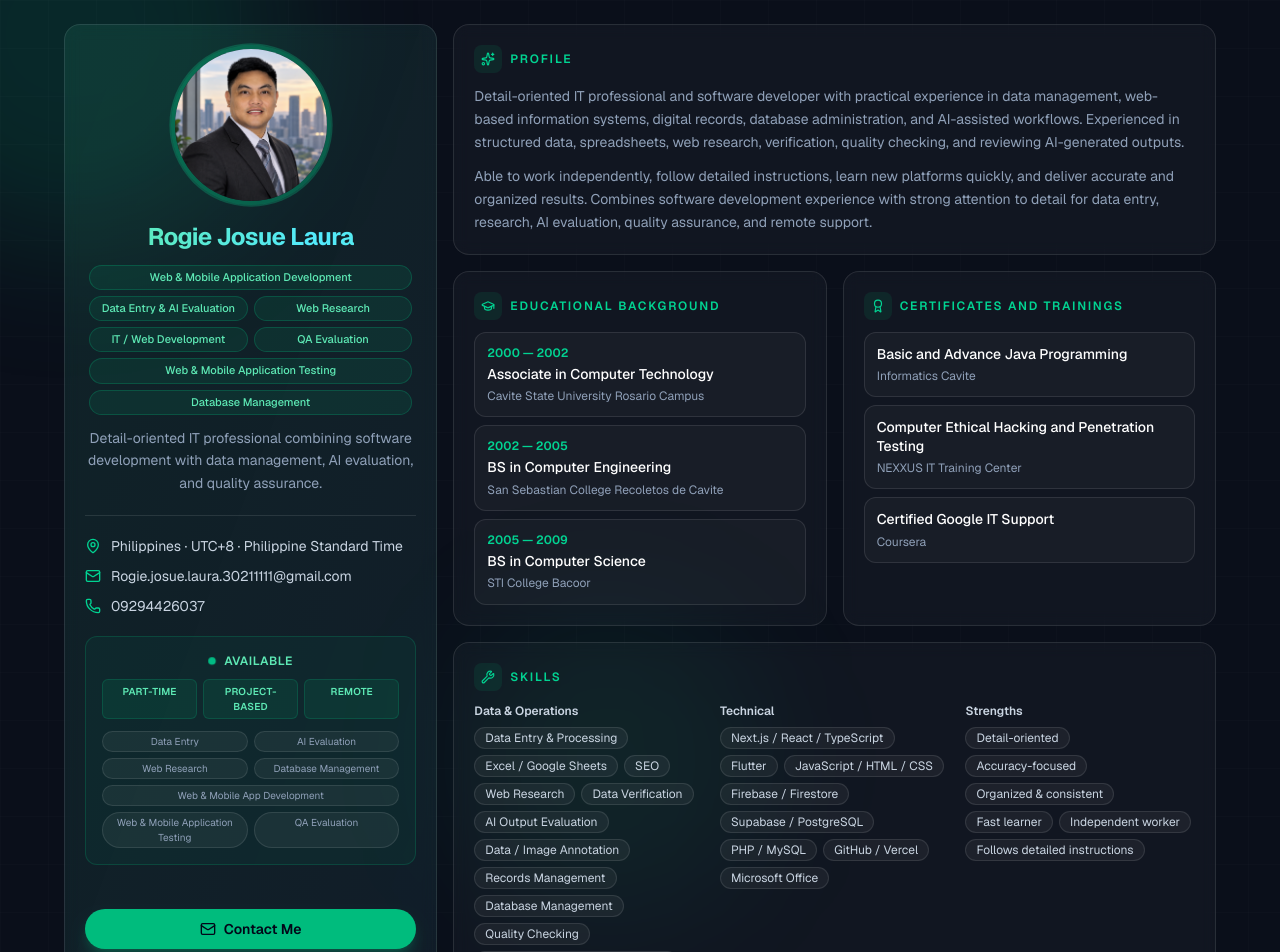
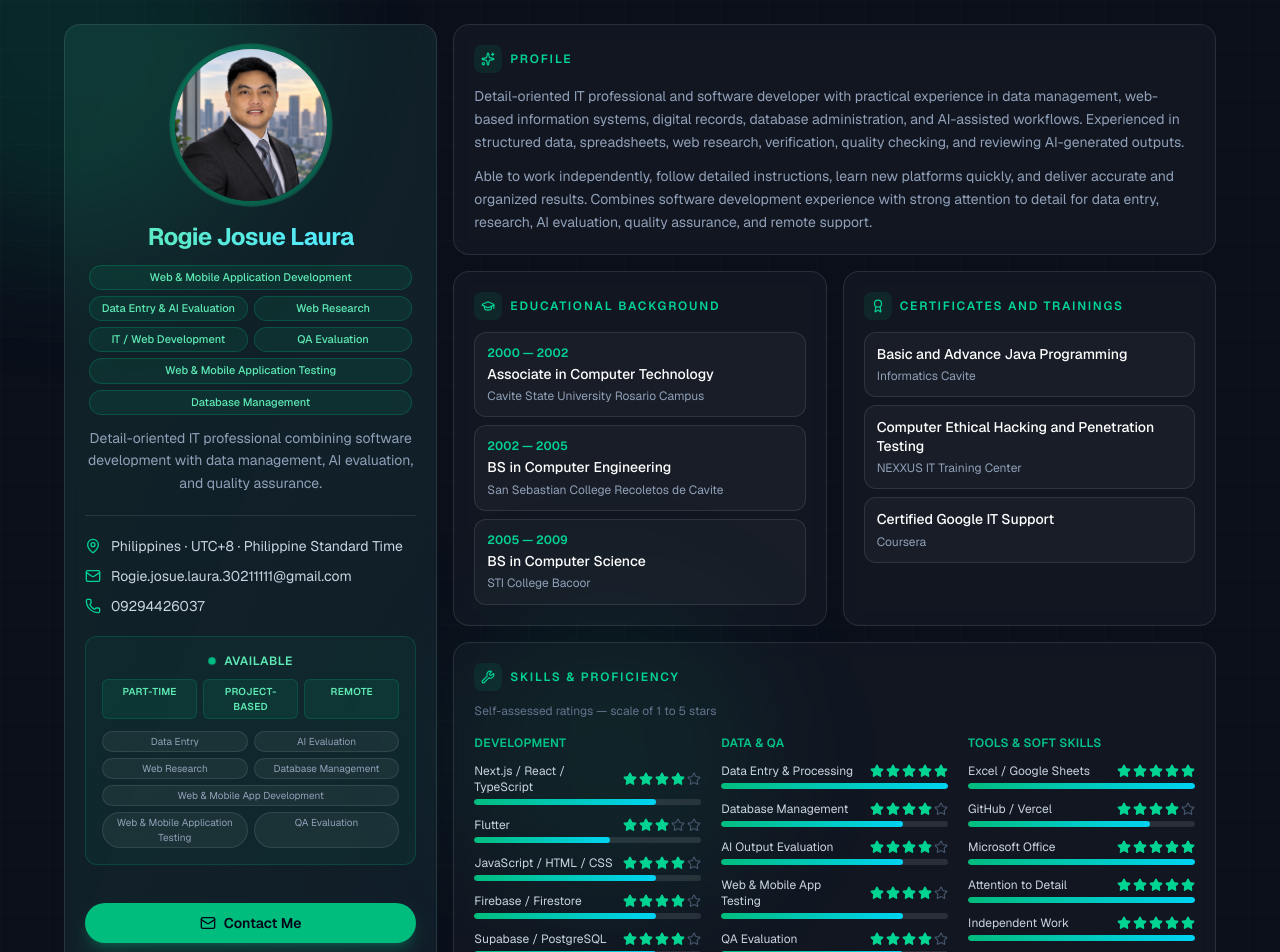
Before and after one commit to Rogie-Laura/portfolio, a Next.js app: page / in a window 1280 px wide. Shown: the top 952 px of the page. Built offline with nearby package versions, Linux system fonts and the light colour scheme.

Commit message:
Add self-assessed skill ratings with star bars
Co-authored-by: Cursor <cursoragent@cursor.com>

```diff
--- a/src/components/BentoPortfolio.tsx
+++ b/src/components/BentoPortfolio.tsx
@@ -10,6 +10,7 @@ import {
   MapPin,
   Phone,
   Sparkles,
+  Star,
   Wrench,
 } from "lucide-react";
 import { profile } from "@/data/profile";
@@ -64,6 +65,50 @@ function RoleBadges({
           ))}
         </div>
       ))}
+    </div>
+  );
+}
+
+function StarRating({ rating, max = 5 }: { rating: number; max?: number }) {
+  return (
+    <div className="flex items-center gap-0.5" aria-label={`${rating} out of ${max} stars`}>
+      {Array.from({ length: max }, (_, index) => (
+        <Star
+          key={index}
+          className={`h-3.5 w-3.5 ${
+            index < rating
+              ? "fill-emerald-400 text-emerald-400"
+              : "fill-transparent text-slate-600"
+          }`}
+        />
+      ))}
+    </div>
+  );
+}
+
+function SkillRatingRow({
+  name,
+  rating,
+}: {
+  name: string;
+  rating: number;
+}) {
+  const percent = (rating / 5) * 100;
+
+  return (
+    <div className="group">
+      <div className="mb-1 flex items-center justify-between gap-2">
+        <span className="text-xs text-slate-300 transition-colors group-hover:text-emerald-300">
+          {name}
+        </span>
+        <StarRating rating={rating} />
+      </div>
+      <div className="h-1.5 overflow-hidden rounded-full bg-white/10">
+        <div
+          className="h-full rounded-full bg-gradient-to-r from-emerald-500 to-cyan-400 transition-all duration-700"
+          style={{ width: `${percent}%` }}
+        />
+      </div>
     </div>
   );
 }
@@ -258,24 +303,26 @@ export function BentoPortfolio() {
 
             <Card delay={250}>
               <CardTitle icon={<Wrench className="h-3.5 w-3.5" />}>
-                Skills
+                Skills & Proficiency
               </CardTitle>
-              <div className="grid gap-4 sm:grid-cols-3">
-                {profile.skills.map((group) => (
+              <p className="mb-4 text-xs text-slate-500">
+                Self-assessed ratings — scale of 1 to 5 stars
+              </p>
+              <div className="grid gap-5 sm:grid-cols-3">
+                {profile.skillRatings.map((group) => (
                   <div key={group.category}>
-                    <h3 className="mb-2 text-xs font-semibold text-slate-300">
+                    <h3 className="mb-3 text-xs font-semibold uppercase tracking-wide text-emerald-400/90">
                       {group.category}
                     </h3>
-                    <ul className="flex flex-wrap gap-1.5">
-                      {group.items.map((skill) => (
-                        <li
-                          key={skill}
-                          className="cursor-default rounded-full border border-white/10 bg-white/5 px-2.5 py-0.5 text-xs text-slate-300 transition-all duration-200 hover:scale-105 hover:border-emerald-500/40 hover:bg-emerald-500/10 hover:text-emerald-300"
-                        >
-                          {skill}
-                        </li>
+                    <div className="space-y-3">
+                      {group.items.map((item) => (
+                        <SkillRatingRow
+                          key={item.name}
+                          name={item.name}
+                          rating={item.rating}
+                        />
                       ))}
-                    </ul>
+                    </div>
                   </div>
                 ))}
               </div>
--- a/src/data/profile.ts
+++ b/src/data/profile.ts
@@ -63,6 +63,42 @@ export const profile = {
         "Fast learner",
         "Independent worker",
         "Follows detailed instructions",
+      ],
+    },
+  ],
+  // Self-assessed proficiency — edit ratings from 1 to 5
+  skillRatings: [
+    {
+      category: "Development",
+      items: [
+        { name: "Next.js / React / TypeScript", rating: 4 },
+        { name: "Flutter", rating: 3 },
+        { name: "JavaScript / HTML / CSS", rating: 4 },
+        { name: "Firebase / Firestore", rating: 4 },
+        { name: "Supabase / PostgreSQL", rating: 4 },
+        { name: "PHP / MySQL", rating: 4 },
+      ],
+    },
+    {
+      category: "Data & QA",
+      items: [
+        { name: "Data Entry & Processing", rating: 5 },
+        { name: "Database Management", rating: 4 },
+        { name: "AI Output Evaluation", rating: 4 },
+        { name: "Web & Mobile App Testing", rating: 4 },
+        { name: "QA Evaluation", rating: 4 },
+        { name: "Web Research", rating: 5 },
+      ],
+    },
+    {
+      category: "Tools & Soft Skills",
+      items: [
+        { name: "Excel / Google Sheets", rating: 5 },
+        { name: "GitHub / Vercel", rating: 4 },
+        { name: "Microsoft Office", rating: 5 },
+        { name: "Attention to Detail", rating: 5 },
+        { name: "Independent Work", rating: 5 },
+        { name: "Fast Learner", rating: 5 },
       ],
     },
   ],
```
